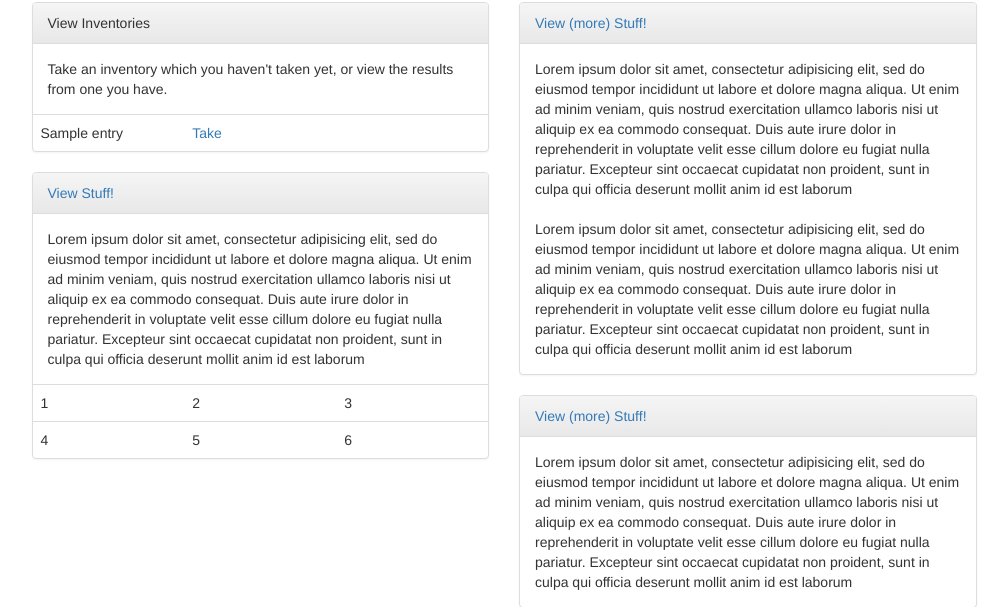
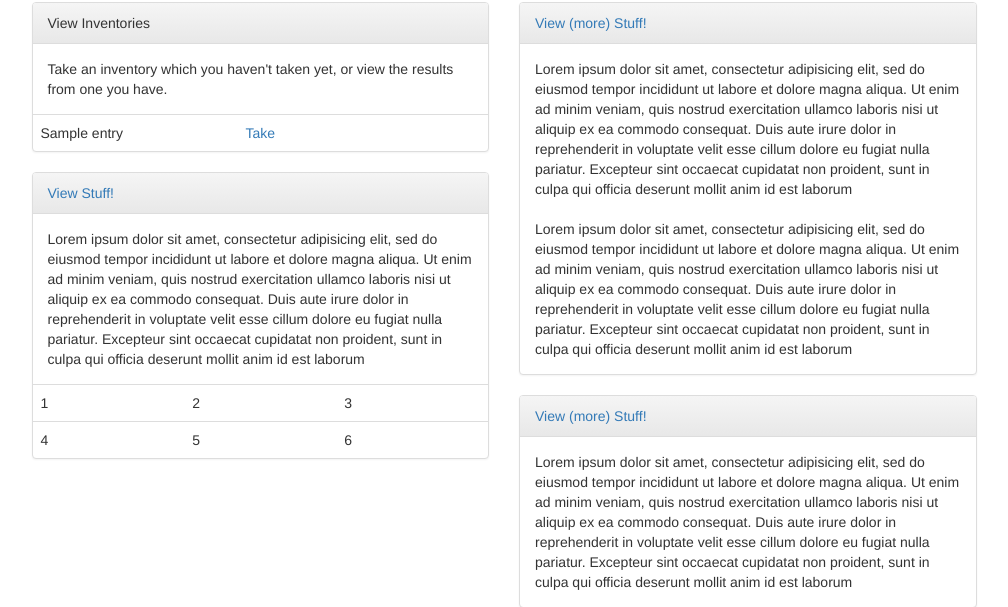
Before and after one commit to srmagura/goodnight-lead, a Django app: template app/templates/index.html in a window 1280 px wide. Shown: the part 138-745 px from the top of the page, without its empty margins (136-1144 px from the left). Run offline with Django 3.2, Linux system fonts and the light colour scheme; the template is opened without the code that fills it: most values are stand-ins (such as "Sample title", 1, 10 or a date in 2020); parts of the project's set-up code (start-up, migrations or seed data) failed here and were passed over; some libraries are stand-ins or nearby versions.

Commit message:
Center "Take" and "View results" links in inventory table

```diff
--- a/app/static/app/css/base.css
+++ b/app/static/app/css/base.css
@@ -84,6 +84,11 @@ body {
     width: 33%;
 }
 
+.inventory-table .take, .inventory-table .review
+{
+    text-align: center;
+}
+
 .take-inventory .description
 {
     padding: 10px 0;
--- a/app/templates/index.html
+++ b/app/templates/index.html
@@ -31,14 +31,14 @@
                             {% for entry in inventories %}
                                 <tr>
                                     <td>{{ entry.name }}</td>
-                                    <td>
+                                    <td class="take">
                                     {% if entry.taken %}
                                         <span class="glyphicon glyphicon-ok"></span>
                                     {% else %}
                                         <a href="inventory/take/{{ entry.inventory_id }}">Take</a>
                                     {% endif %}
                                     </td>
-                                    <td>
+                                    <td class="review">
                                     {% if entry.taken %}
                                         <a href="inventory/review/{{ entry.inventory_id }}">View Results</a>
                                     {% endif %}
```
